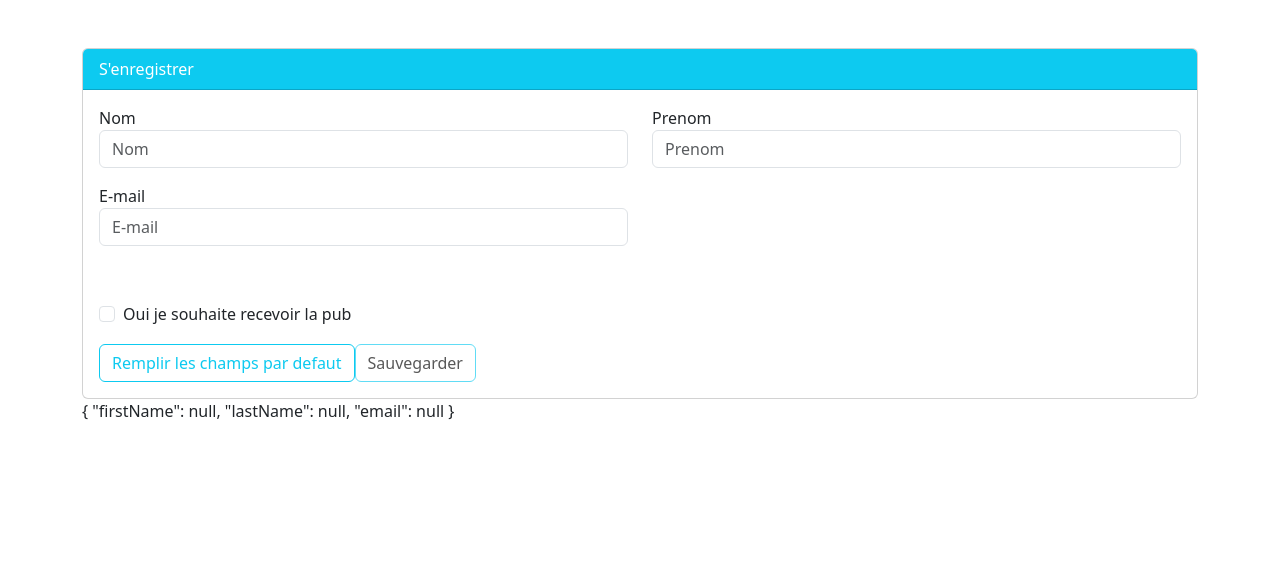
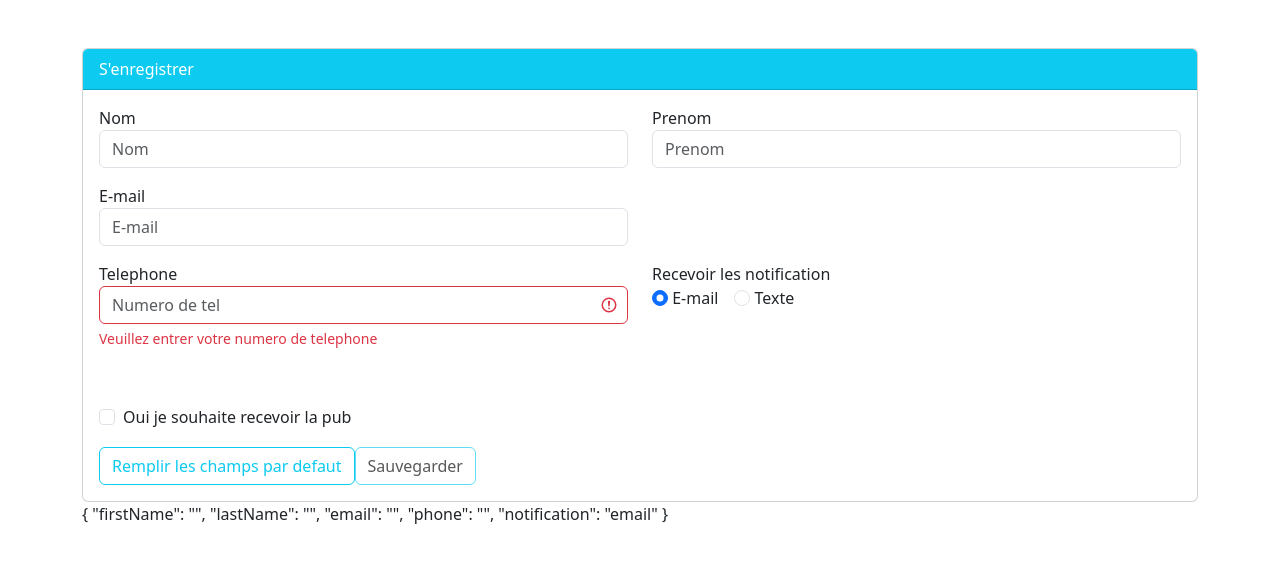
Before and after one commit to Morlaye-Cisse/Formulaire-angular, an Angular app: page / in a window 1280 px wide. Shown: the top 562 px of the page. Built offline with nearby package versions, Linux system fonts and the light colour scheme.

Commit message:
gestion de la validation des formulaire

```diff
--- a/src/app/register2/register2.component.html
+++ b/src/app/register2/register2.component.html
@@ -11,15 +11,13 @@
                     <label >Nom</label>
                     <input type="text" class="form-control" placeholder="Nom"
                           formControlName="firstName"
-                          required
-                          minlength="3"
                           [ngClass]="{'is-invalid':registerForm.get('firstName')?.touched && !registerForm.get('firstName')?.valid }">
                           <div class="invalid-feedback">
                             <span *ngIf="registerForm.get('firstName')?.errors?.['required']">
                                 Vous devez saisir Nom
                             </span>
                             <span *ngIf="registerForm.get('firstName')?.errors?.['minlength']">
-                                minimum 3 caracteres
+                                minimum 4 caracteres
                             </span>
                           </div>
                 </div>
@@ -27,8 +25,6 @@
                     <label >Prenom</label>
                     <input type="text" class="form-control" placeholder="Prenom"
                          formControlName="lastName"
-                         required
-                         maxlength="20"
                          [ngClass]="{'is-invalid':registerForm.get('lastName')?.touched && !registerForm.get('lastName')?.valid }">
                          <div class="invalid-feedback">
                             <span  *ngIf="registerForm.get('lastName')?.errors?.['required']">
@@ -45,20 +41,61 @@
                     <label >E-mail</label>
                     <input type="email" class="form-control" placeholder="E-mail"
                            formControlName="email"
-                           required
-                           email
                            [ngClass]="{'is-invalid':registerForm.get('email')?.touched && !registerForm.get('email')?.valid }">
+
                            <div class="invalid-feedback">
                             <span *ngIf="registerForm.get('email')?.errors?.['required']">
                                 Vous devez saisir votre email
                             </span>
-                            <span  *ngIf="registerForm.get('lastName')?.errors?.['email']">
+                            <span  *ngIf="registerForm.get('email')?.errors?.['email']">
                                 Email est invalide
                             </span>
                            </div>
                 </div>
             </div>
 
+            <div class="row">
+                <div class="col-md-6 mb-3">
+                    <label for="phoneId">Telephone</label>
+                    <input type="tel" class="form-control"
+                     placeholder="Numero de tel"
+                     formControlName="phone"
+                     [ngClass]="{'is-invalid': !registerForm.get('phone')?.valid}">
+
+                     <div class="invalid-feedback">
+                        <span *ngIf="registerForm.get('phone')?.errors?.['required']">
+                            Veuillez entrer votre numero de telephone
+                        </span>
+                     </div>
+                </div>
+                <div class="col-md-6 mb-3">
+                    <label for="">Recevoir les notification</label>
+                    <div class="col-md-8">
+                        <div class="fom-check form-check-inline">
+                            <label for="" class="form-check-label">
+                                <input
+                                type="radio"
+                                class="form-check-input"
+                                formControlName="notification"
+                                value="email"
+                                (click)="setNotificationSetting('email')"
+                                >
+                                E-mail
+                            </label>
+                        </div>
+
+                        <div class="fom-check form-check-inline">
+                            <label for="" class="form-check-label">
+                                <input type="radio" class="form-check-input"
+                                formControlName="notification"
+                                value="texte"
+                                (click)="setNotificationSetting('texte')">
+                                Texte
+                            </label>
+                        </div>
+                    </div>
+                </div>
+            </div>
             <div class="row mb-3">
                 <div class="col-md-12">
                     <div class="form-check mt-4 pt-3">
--- a/src/app/register2/register2.component.ts
+++ b/src/app/register2/register2.component.ts
@@ -1,5 +1,5 @@
 import { Component, OnInit } from '@angular/core';
-import { FormControl, FormGroup } from '@angular/forms';
+import { FormControl, FormGroup, FormBuilder, Validators } from '@angular/forms';
 import { User } from './User';
 
 
@@ -13,12 +13,16 @@ export class Register2Component implements OnInit {
 
   public registerForm !: FormGroup
 
+  constructor(private fb:FormBuilder){}
+
   ngOnInit(): void {
-    this.registerForm = new FormGroup({
-      firstName :new FormControl(),
-      lastName : new FormControl(),
-      email : new FormControl(),
-      sendCatalog : new FormControl(true)
+    this.registerForm = this.fb.group({
+      firstName : ['', [Validators.required,Validators.minLength(4)]],
+      lastName : ['', [Validators.required, Validators.maxLength(40)]],
+      email : ['', [Validators.required, Validators.email]],
+      phone : ['',Validators.required],
+      notification : 'email',
+      sendCatalog : true
     });
   }
 
@@ -28,11 +32,24 @@ export class Register2Component implements OnInit {
     }
 
     public RemplirFormulair(){
-      this.registerForm.setValue({
+      this.registerForm.patchValue({
         firstName : "Morlaye",
         lastName : "Cisse",
         email : "mor@g.com",
         sendCatalog : false
       })
     }
+
+    public setNotificationSetting(method:String){
+          const phoneControl =this.registerForm.get('phone');
+
+          if(method === 'texte')
+          {
+            phoneControl?.setValidators(Validators.required);
+          } else {
+            phoneControl?.clearValidators();
+          }
+
+          phoneControl?.updateValueAndValidity();
+    }
 }
```
